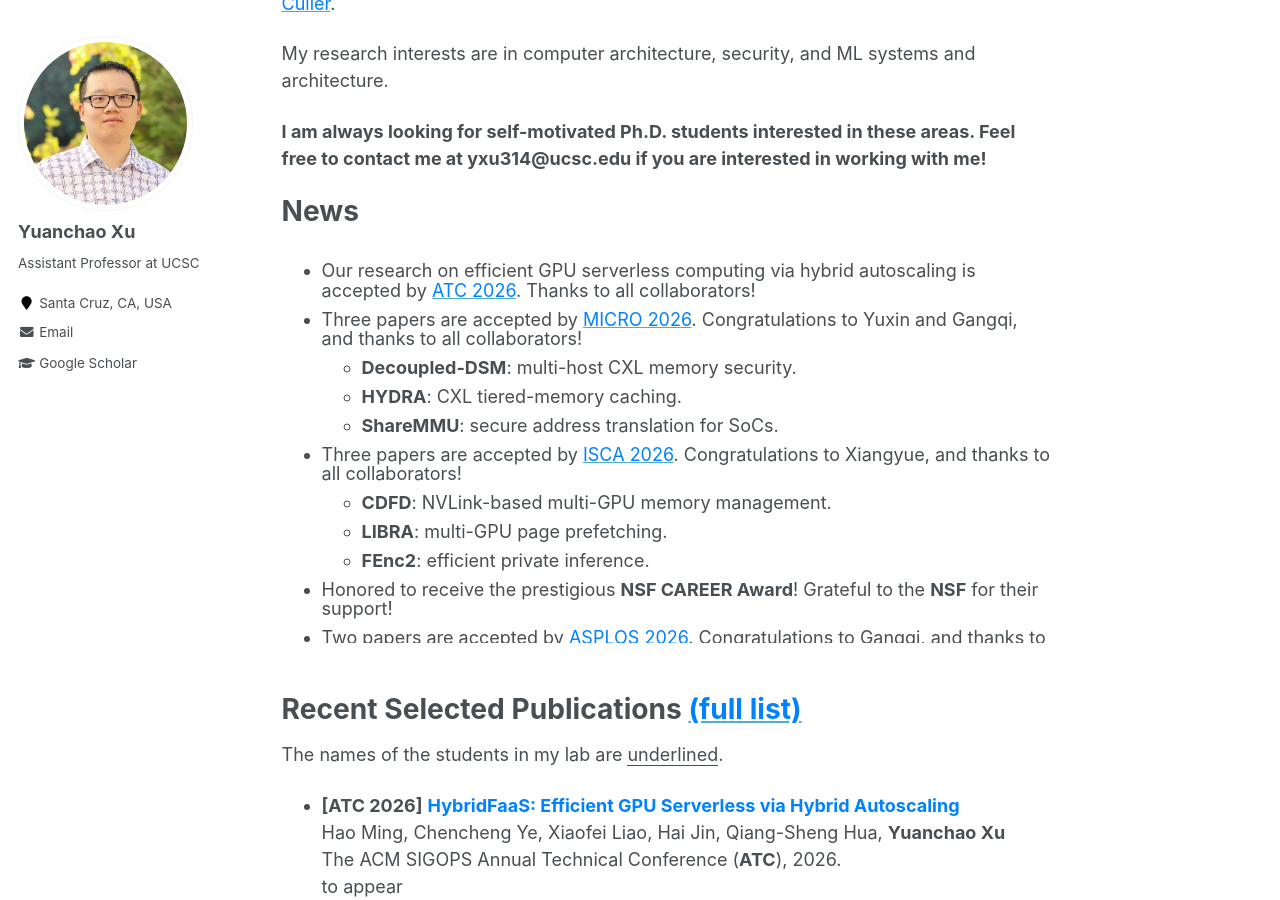
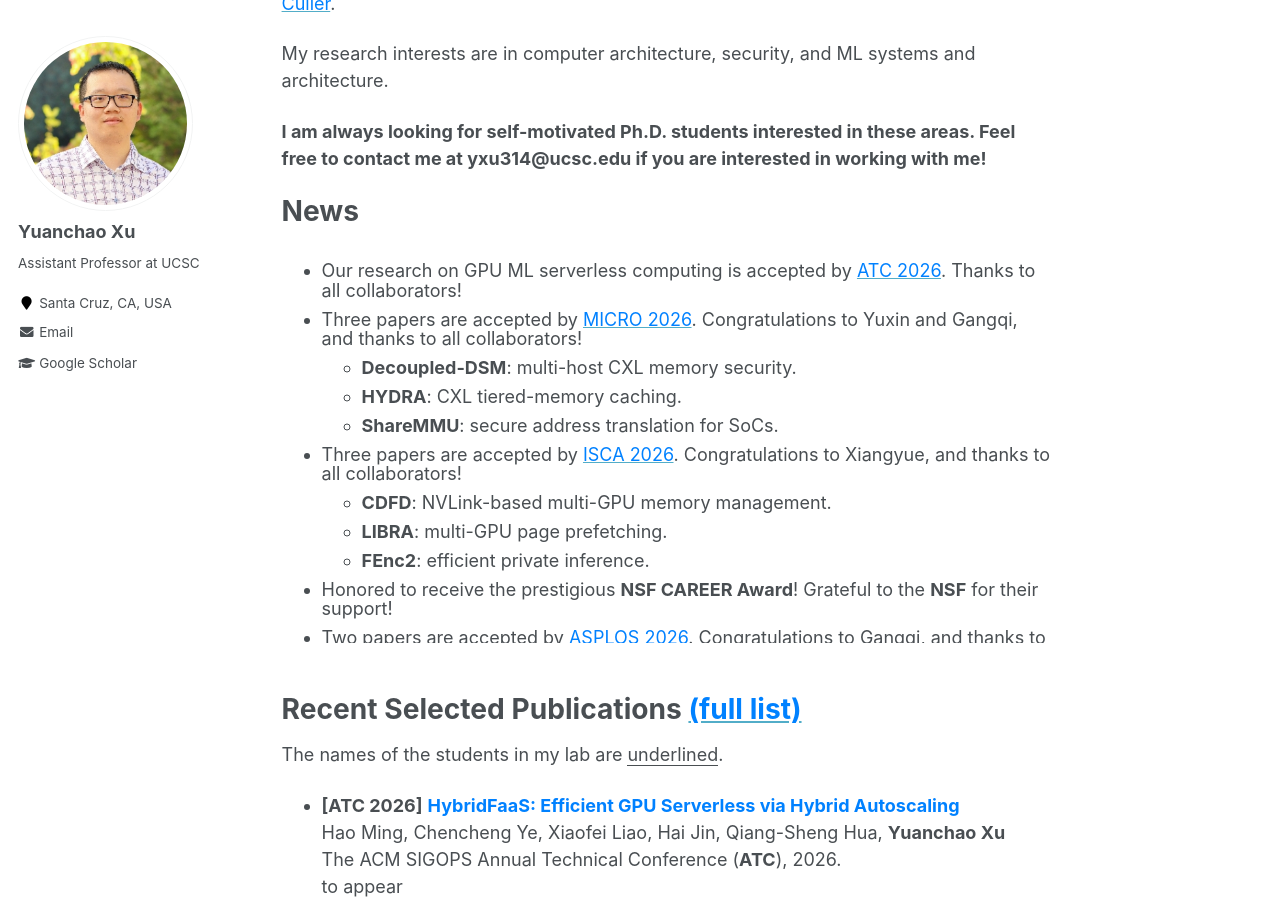
Before and after one commit to yuanchaoxu6/yuanchaoxu6.github.io, a Jekyll site: the page built from _pages/about.md, in a window 1280 px wide and 900 px high, scrolled down 331 px. Built offline with Jekyll 4.4.1, drawn with Linux system fonts in a browser that asks for light colours.

Commit message:
Update about.md

```diff
--- a/_pages/about.md
+++ b/_pages/about.md
@@ -21,7 +21,7 @@ News
 
 <div markdown="1" style="width: 100%; height: 400px; overflow-y: scroll; margin: 0; padding: 0; line-height: 1.1;">
 
-* Our research on efficient GPU serverless computing via hybrid autoscaling is accepted by [<font color="#0081ff">ATC 2026</font>](https://atc.sigops.org/2026/). Thanks to all collaborators!
+* Our research on GPU ML serverless computing is accepted by [<font color="#0081ff">ATC 2026</font>](https://atc.sigops.org/2026/). Thanks to all collaborators!
 * Three papers are accepted by [<font color="#0081ff">MICRO 2026</font>](https://www.microarch.org/micro59/). Congratulations to Yuxin and Gangqi, and thanks to all collaborators!
   * **Decoupled-DSM**: multi-host CXL memory security.
   * **HYDRA**: CXL tiered-memory caching.
```
